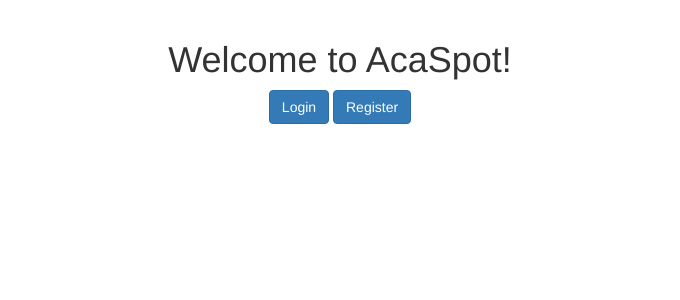
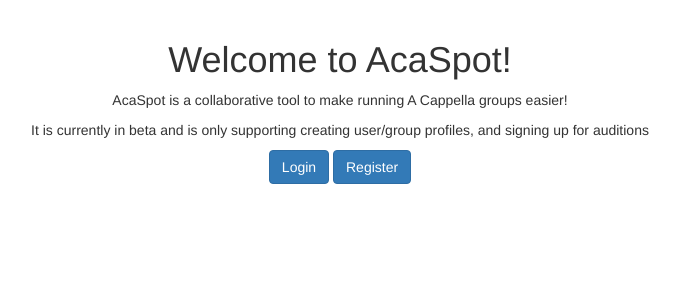
Before and after one commit to JasonYang96/acaspot, a Flask app: page / in a window 1280 px wide. Shown: the part 52-352 px from the top of the page, without its empty margins (300-980 px from the left). Run offline with Flask 2, Linux system fonts and the light colour scheme; some libraries are stand-ins or nearby versions.

Commit message:
added message

```diff
--- a/templates/index.html
+++ b/templates/index.html
@@ -5,6 +5,8 @@
     <row>
         <div class="col-xs-12 text-center">
             <h1>Welcome to AcaSpot!</h1>
+            <p>AcaSpot is a collaborative tool to make running A Cappella groups easier!</p>
+            <p>It is currently in beta and is only supporting creating user/group profiles, and signing up for auditions</p>
             <a type="button" href="/login" class="btn btn-primary">Login</a>
             <a type="button" href="/register" class="btn btn-primary">Register</a>
         </div>
```
